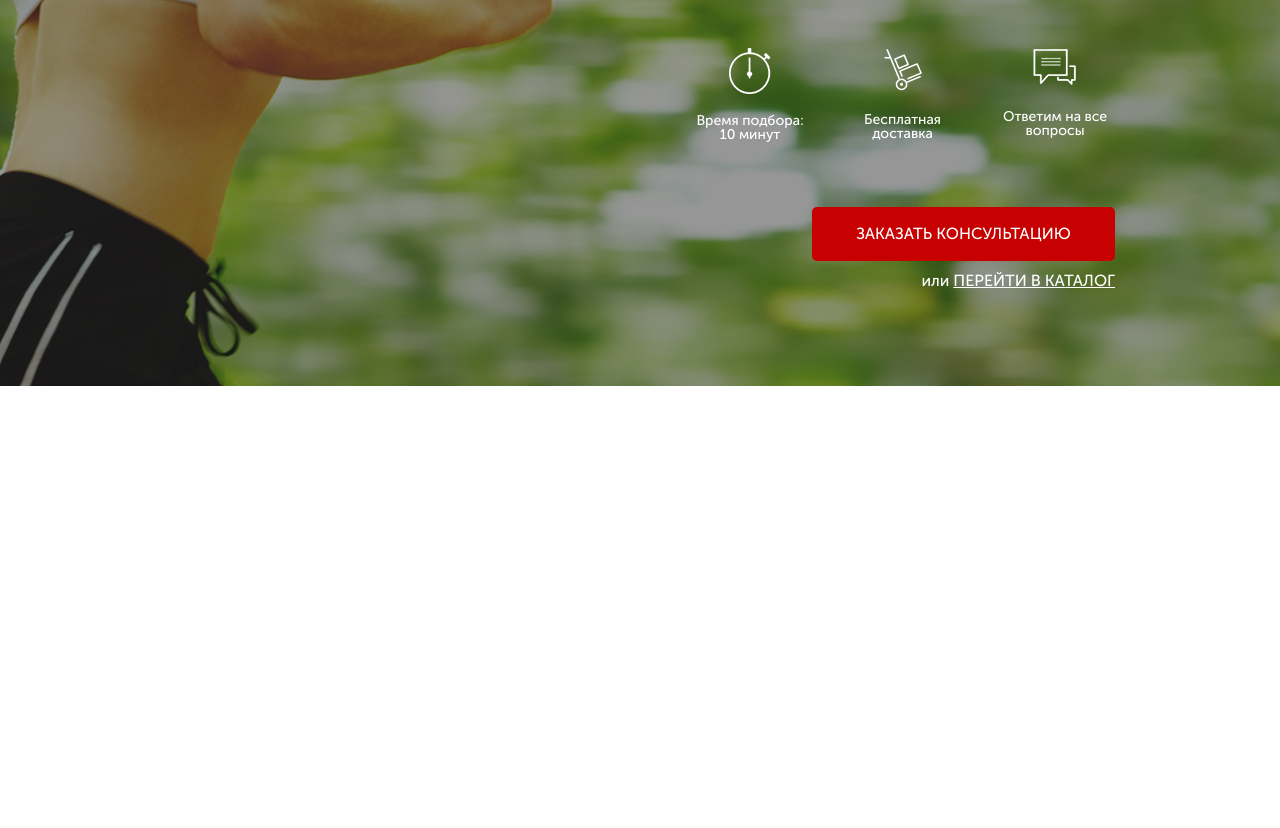
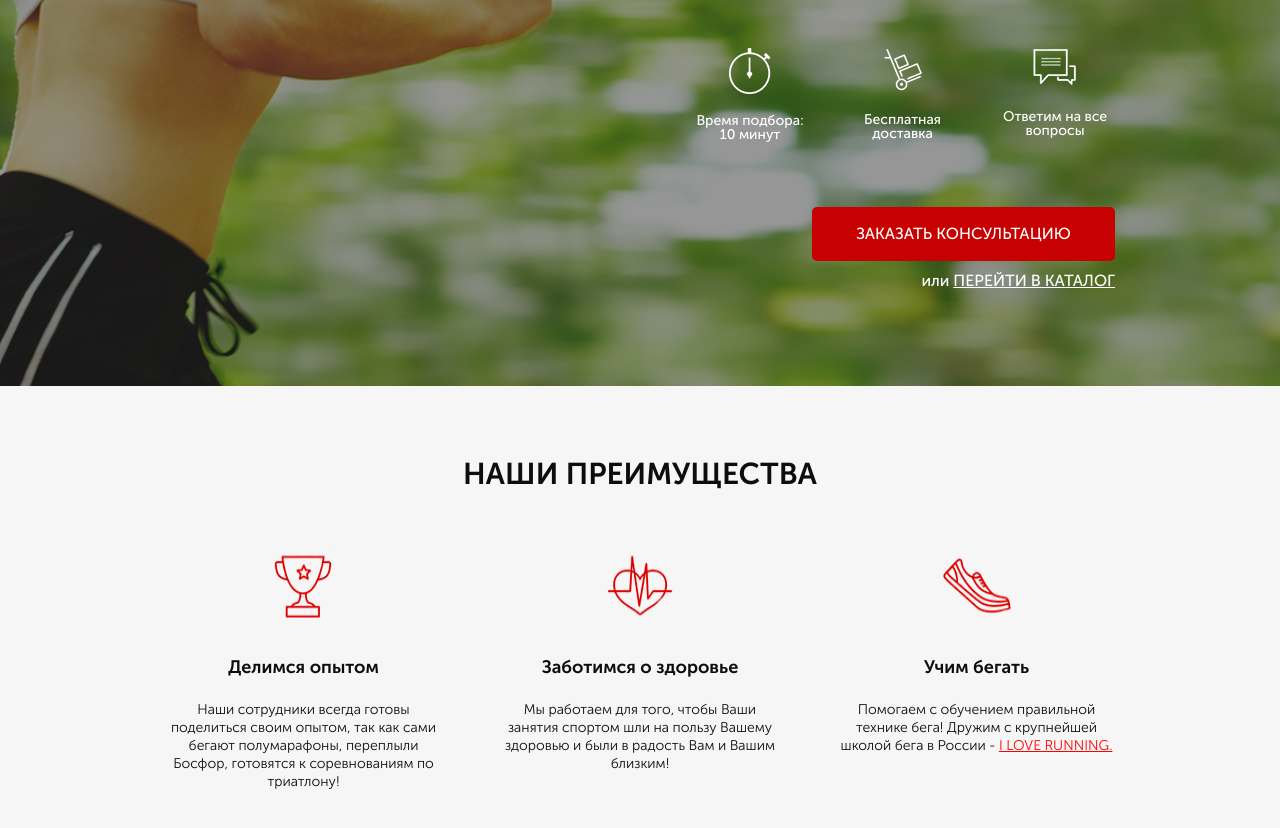
Before and after one commit to lorpottelija/pulse, a website: page src/index.html in a window 1280 px wide. Shown: the part 268-1096 px from the top of the page. Before the commit the page ends 800 px from the top, so only its background shows below. Drawn offline with Linux system fonts and the light colour scheme; files whose address does not match are found by name.

Commit message:
second changes

```diff
--- a/src/index.html
+++ b/src/index.html
@@ -56,5 +56,31 @@
             </div>
         </div>
     </div>
+
+    <div class="advantages">
+        <div class="container">
+            <div class="advantages__title">НАШИ ПРЕИМУЩЕСТВА</div>
+            <div class="advantages__wrapper">
+            <div class="advantages__items">
+                <div class="advantages__item">
+                    <img src="icons/cup.png" alt="1"></img>
+                    <div class="advantages__item__title">Делимся опытом</div>
+                    <div class="advantages__item__text">Наши сотрудники всегда готовы поделиться своим опытом, так как сами бегают полумарафоны, переплыли Босфор, готовятся к соревнованиям по триатлону!</div>
+                </div>
+                <div class="advantages__item">
+                    <img src="icons/heart.png" alt="2"></img>
+                    <div class="advantages__item__title">Заботимся о здоровье</div>
+                    <div class="advantages__item__text">Мы работаем для того, чтобы Ваши занятия спортом шли на пользу Вашему здоровью и были в радость Вам и Вашим близким!</div>
+                </div>
+                <div class="advantages__item">
+                    <img src="icons/shoe.png" alt="3"></img>
+                    <div class="advantages__item__title">Учим бегать</div>
+                    <div class="advantages__item__text">Помогаем с обучением правильной технике бега! Дружим с крупнейшей школой бега в России - <span>I LOVE RUNNING.</span></div>
+                </div>
+            </div>
+            </div>
+        </div>
+    </div>
+
 </body>
 </html>
--- /dev/null
+++ b/src/sass/blocks/_advantages.scss
@@ -0,0 +1,54 @@
+.advantages {
+    background-color: #f6f6f6;
+    min-height: 473px;
+    padding: 73px 0 65px 0;
+    &__title {
+        font-weight: 700;
+        font-size: 30px;
+        line-height: 100%;
+        text-align: center;
+        color: #0d0d0d;
+    }
+    &__wrapper {
+        display: flex;
+        flex-direction: column;
+        align-items: center;
+        margin-top: 60px;
+    }
+    &__items {
+        width: 950px;
+        display: flex;
+        justify-content: space-between;
+    }
+    &__item {
+        max-width: 277px;
+        align-items: center;
+        &__title {
+            font-weight: 700;
+            font-size: 18px;
+            text-align: center;
+            color: #0d0d0d;
+            margin-top: 35px;
+        }
+        &__text {
+            font-weight: 300;
+            font-size: 14px;
+            line-height: 129%;
+            text-align: center;
+            color: #0d0d0d;
+            margin-top: 20px;
+            span {
+                text-decoration: underline;
+                text-decoration-skip-ink: none;
+                color: #f00;
+            }
+        }
+    }
+    img {
+        display: block;
+        margin: 0 auto;
+        width: 70px;
+        height: 70px;
+    }
+
+}
--- a/src/sass/style.scss
+++ b/src/sass/style.scss
@@ -9,3 +9,4 @@
 @import 'blocks/promo';
 @import 'blocks/header';
 @import 'blocks/buttons';
+@import 'blocks/advantages'
```
Also changed, not shown: src/css/style.min.css, src/sass/style.css, src/sass/style.min.css, 2 other files.
